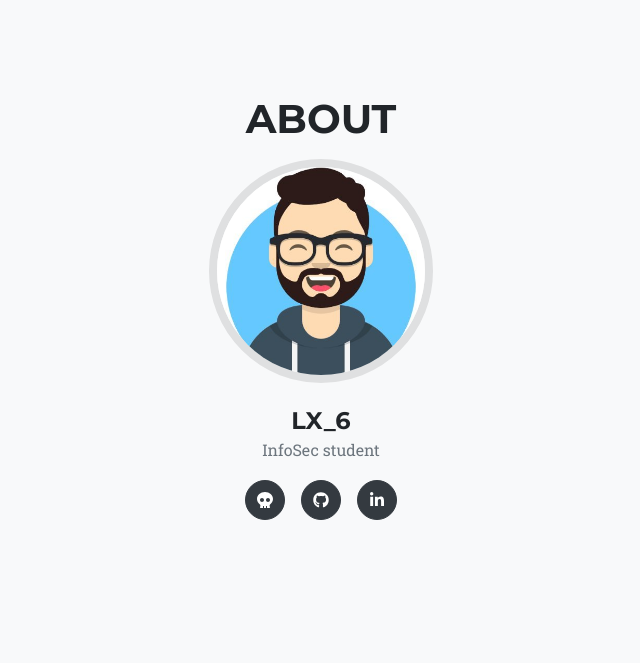
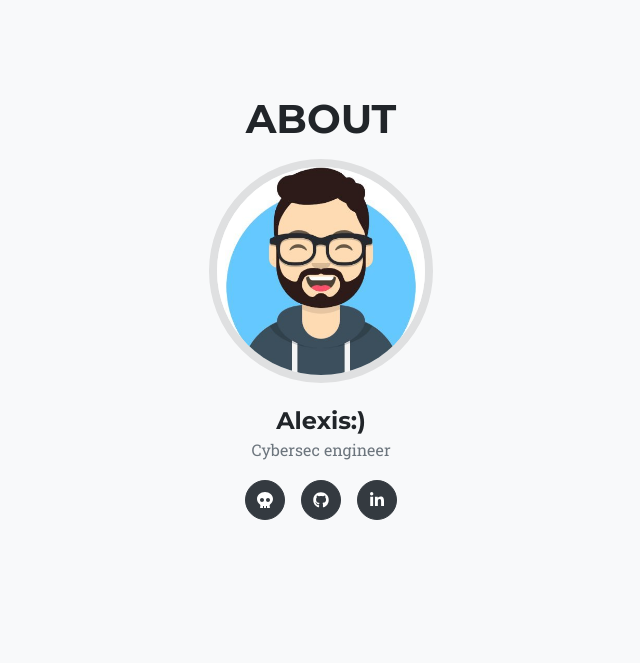
Before and after one commit to LX-6/check-this-out, a Flask app: page / in a window 1280 px wide. Shown: the part 890-1553 px from the top of the page, without its empty margins (319-959 px from the left). Run offline with Flask 2, Linux system fonts and the light colour scheme; some libraries are stand-ins or nearby versions; some web fonts are replaced.

Commit message:
Update position & name

```diff
--- a/templates/index.html
+++ b/templates/index.html
@@ -33,8 +33,8 @@
                 </div>
                 <div class="team-member">
                     <img class="mx-auto rounded-circle" src="static/assets/img/team/lx6.jpg" alt="" />
-                    <h4>LX_6</h4>
-                    <p class="text-muted">InfoSec student</p>
+                    <h4>Alexis:)</h4>
+                    <p class="text-muted">Cybersec engineer</p>
                     <a class="btn btn-dark btn-social mx-2" href="https://www.root-me.org/Alxx"><i class="fas fa-skull"></i></a><a class="btn btn-dark btn-social mx-2" href="https://github.com/LX-6"><i class="fab fa-github"></i></a><a class="btn btn-dark btn-social mx-2" href="https://www.linkedin.com/in/alexis-chemin/"><i class="fab fa-linkedin-in"></i></a>
                 </div>
             </div>
```
